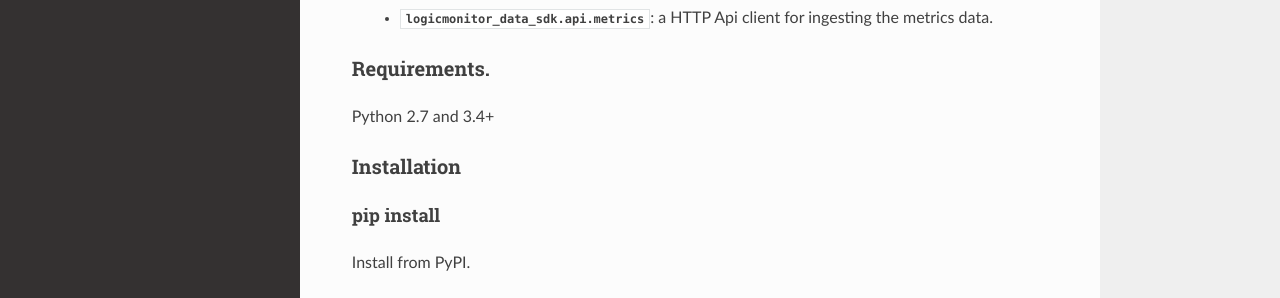
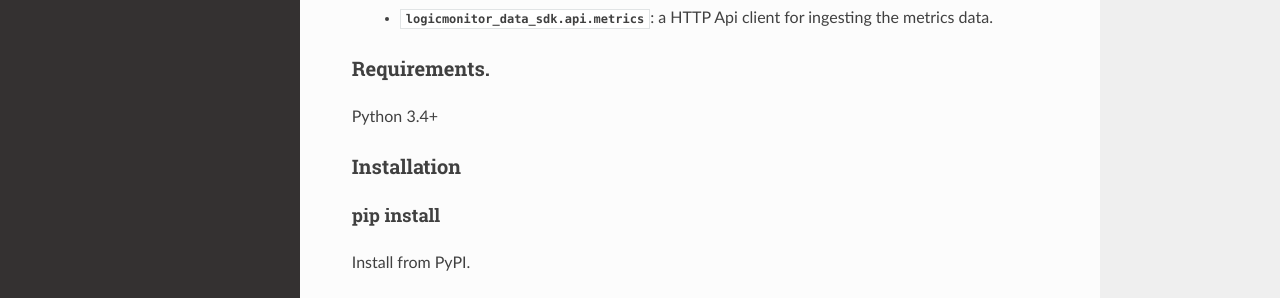
Before and after one commit to logicmonitor/logicmonitor_data_sdk_py, a Sphinx documentation site: the page built from docs/source/index.rst, in a window 1280 px wide and 900 px high, scrolled down 356 px. Shown: the part 151-449 px from the top of the window. Built offline with Sphinx 7.4.7 and the Read the Docs theme 2.0.0, drawn with Linux system fonts in a browser that asks for light colours; the version number could not be read and is left out.

Commit message:
Python version changes to 3,4 only

```diff
--- a/docs/source/index.rst
+++ b/docs/source/index.rst
@@ -27,7 +27,7 @@
 Requirements.
 *************
 
-Python 2.7 and 3.4+
+Python 3.4+
 
 .. _RST Installation:
 
```
